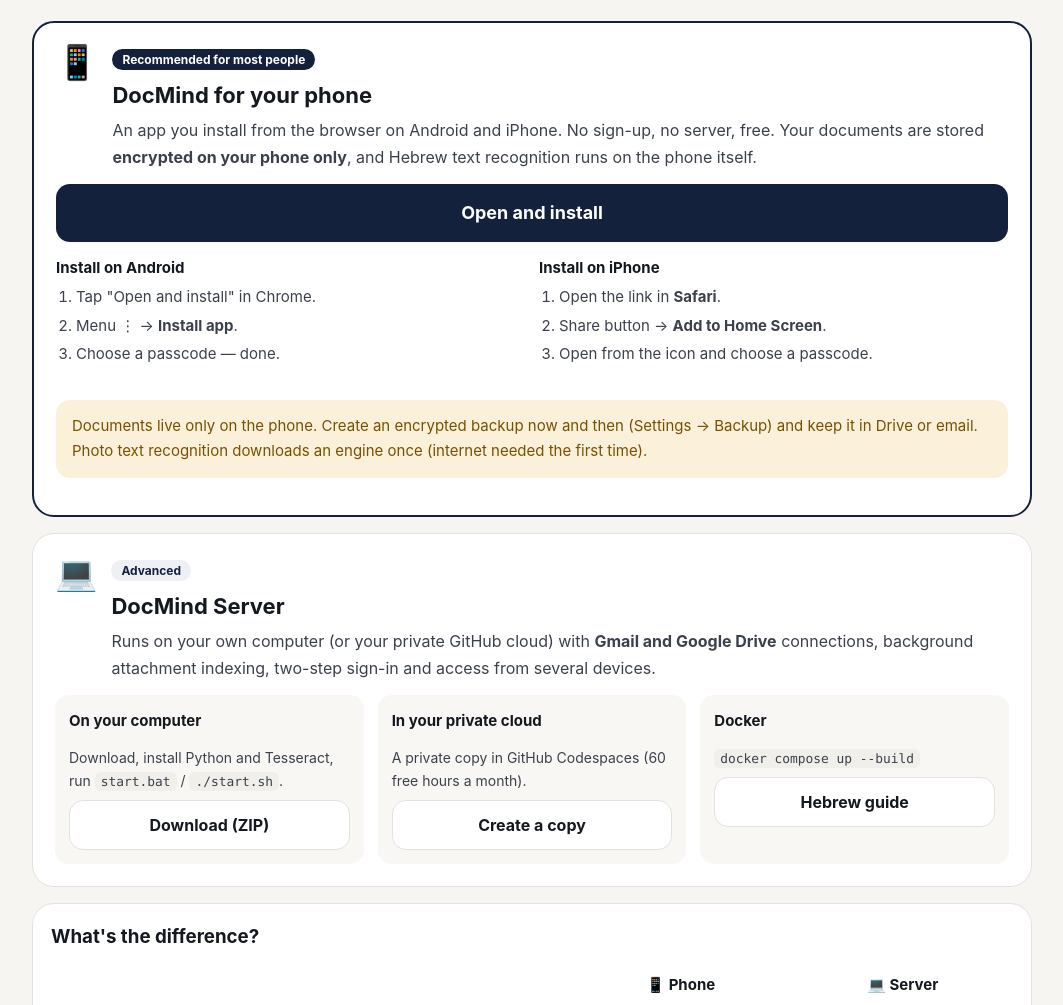
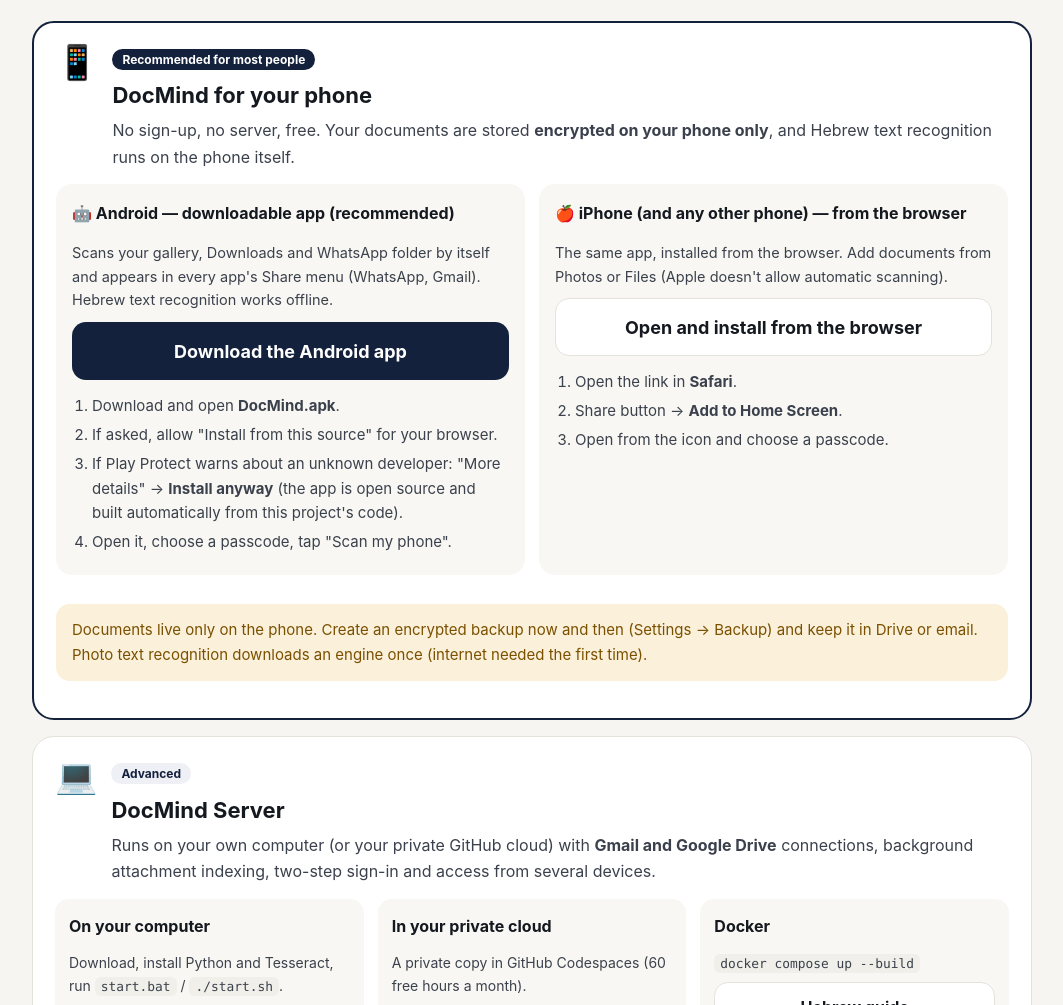
Before and after one commit to yakov-ashgar27/DocMind, a plain HTML site: page docs/index.html in a window 1280 px wide. Shown: the part 1795-2800 px from the top of the page, without its empty margins (108-1171 px from the left). Drawn offline with Linux system fonts and the light colour scheme.

Commit message:
Site: Android app download track + iPhone web track; OCR fallback in the Android app
Co-Authored-By: Claude Opus 5.5 <noreply@anthropic.com>
Claude-Session: https://claude.ai/code/session_01QzFoSDdpS5ZJge1dXwJsAa

```diff
--- a/docs/index.html
+++ b/docs/index.html
@@ -58,7 +58,8 @@ code{font-family:ui-monospace,SFMono-Regular,Menlo,monospace;font-size:.92em;bac
 .ed-head h3{margin:6px 0 4px;font-size:22px}.ed-head p{margin:0;color:var(--ink2)}
 .btn.big{min-height:58px;font-size:18px;align-self:stretch}
 .grid.two{grid-template-columns:repeat(auto-fit,minmax(220px,1fr))}.grid.three{grid-template-columns:repeat(auto-fit,minmax(200px,1fr))}
-.edition h4{margin:0 0 4px;font-size:15px}
+.edition h4{margin:0 0 4px;font-size:16px}
+.track{display:flex;flex-direction:column;gap:10px;background:#f8f7f3;border-radius:16px;padding:16px}.meta-p{margin:0;color:var(--ink2);font-size:14.5px}
 .mini{display:flex;flex-direction:column;gap:8px;background:#f8f7f3;border-radius:14px;padding:14px}.mini p{margin:0;font-size:14px;color:var(--ink2)}
 .compare{background:var(--surface);border:1px solid var(--line);border-radius:22px;padding:18px;overflow-x:auto}
 .compare h3{margin:0 0 10px}.compare table{width:100%;border-collapse:collapse;font-size:15px}
@@ -83,7 +84,7 @@ footer{padding:30px 0 50px;color:var(--muted);font-size:14px;text-align:center}
   <p class="lead"><span data-l="he">עוזר מסמכים אישי בעברית ובאנגלית: מזהה תעודת זהות, צו מילואים, אישור לימודים ועוד, גם כששם הקובץ הוא <code>IMG_2026…</code>. זוכר מה נדרש לכל תהליך, ומכין תיק מסמכים להורדה.</span><span data-l="en">A Hebrew/English personal document assistant: recognises ID cards, reserve orders, enrollment proofs and more, even when the file is called <code>IMG_2026…</code>. It remembers what each process needs and prepares a bundle to download.</span></p>
   <div id="you" class="you"></div>
   <div class="cta">
-    <a class="btn primary" href="app/"><span data-l="he">📱 פתיחה והתקנה בטלפון</span><span data-l="en">📱 Open and install on your phone</span></a>
+    <a class="btn primary" href="#phone"><span data-l="he">📱 להתקנה בטלפון</span><span data-l="en">📱 Install on your phone</span></a>
     <a class="btn ghost" href="#get"><span data-l="he">כל האפשרויות</span><span data-l="en">All options</span></a>
     <a class="btn ghost" href="https://github.com/yakov-ashgar27/DocMind"><span data-l="he">הקוד ב-GitHub</span><span data-l="en">Code on GitHub</span></a>
   </div>
@@ -119,17 +120,26 @@ footer{padding:30px 0 50px;color:var(--muted);font-size:14px;text-align:center}
     <div class="ed-head"><span class="ed-icon">📱</span><div>
       <span class="tag" data-l="he">מומלץ לרוב האנשים</span><span class="tag" data-l="en">Recommended for most people</span>
       <h3 data-l="he">DocMind לטלפון</h3><h3 data-l="en">DocMind for your phone</h3>
-      <p data-l="he">אפליקציה שמותקנת מהדפדפן ב-Android וב-iPhone. בלי הרשמה, בלי שרת, בחינם. המסמכים נשמרים <b>מוצפנים רק בטלפון שלך</b>, וזיהוי הטקסט בעברית רץ בטלפון עצמו.</p>
-      <p data-l="en">An app you install from the browser on Android and iPhone. No sign-up, no server, free. Your documents are stored <b>encrypted on your phone only</b>, and Hebrew text recognition runs on the phone itself.</p>
+      <p data-l="he">בלי הרשמה, בלי שרת, בחינם. המסמכים נשמרים <b>מוצפנים רק בטלפון שלך</b>, וזיהוי הטקסט בעברית רץ בטלפון עצמו.</p>
+      <p data-l="en">No sign-up, no server, free. Your documents are stored <b>encrypted on your phone only</b>, and Hebrew text recognition runs on the phone itself.</p>
     </div></div>
-    <a class="btn primary big" href="app/"><span data-l="he">פתיחה והתקנה</span><span data-l="en">Open and install</span></a>
     <div class="grid two">
-      <div><h4 data-l="he">התקנה ב-Android</h4><h4 data-l="en">Install on Android</h4>
-        <ol class="steps" data-l="he"><li>ללחוץ "פתיחה והתקנה" ב-Chrome.</li><li>תפריט ⋮ ← <b>התקנת אפליקציה</b>.</li><li>לבחור קוד גישה — וזהו.</li></ol>
-        <ol class="steps" data-l="en"><li>Tap "Open and install" in Chrome.</li><li>Menu ⋮ → <b>Install app</b>.</li><li>Choose a passcode — done.</li></ol></div>
-      <div><h4 data-l="he">התקנה ב-iPhone</h4><h4 data-l="en">Install on iPhone</h4>
+      <div class="track">
+        <h4>🤖 Android — <span data-l="he">אפליקציה להורדה (מומלץ)</span><span data-l="en">downloadable app (recommended)</span></h4>
+        <p class="meta-p" data-l="he">סורקת בעצמה את הגלריה, ההורדות ותיקיית וואטסאפ, ומופיעה בתפריט "שיתוף" של כל אפליקציה (וואטסאפ, Gmail). זיהוי הטקסט בעברית עובד גם בלי אינטרנט.</p>
+        <p class="meta-p" data-l="en">Scans your gallery, Downloads and WhatsApp folder by itself and appears in every app's Share menu (WhatsApp, Gmail). Hebrew text recognition works offline.</p>
+        <a class="btn primary big" href="https://github.com/yakov-ashgar27/DocMind/releases/download/android-latest/DocMind.apk"><span data-l="he">הורדת האפליקציה לאנדרואיד</span><span data-l="en">Download the Android app</span></a>
+        <ol class="steps" data-l="he"><li>ללחוץ על ההורדה ולפתוח את הקובץ <b>DocMind.apk</b>.</li><li>אם מופיעה בקשה: לאשר "התקנה מהמקור הזה" לדפדפן.</li><li>אם Play Protect מזהיר על מפתח לא מוכר: "פרטים נוספים" ← <b>להתקין בכל זאת</b> (האפליקציה בקוד פתוח, ונבנית אוטומטית מהקוד שבעמוד הזה).</li><li>לפתוח, לבחור קוד גישה וללחוץ "סריקת הטלפון".</li></ol>
+        <ol class="steps" data-l="en"><li>Download and open <b>DocMind.apk</b>.</li><li>If asked, allow "Install from this source" for your browser.</li><li>If Play Protect warns about an unknown developer: "More details" → <b>Install anyway</b> (the app is open source and built automatically from this project's code).</li><li>Open it, choose a passcode, tap "Scan my phone".</li></ol>
+      </div>
+      <div class="track">
+        <h4>🍎 iPhone <span data-l="he">(וגם כל טלפון אחר) — מהדפדפן</span><span data-l="en">(and any other phone) — from the browser</span></h4>
+        <p class="meta-p" data-l="he">אותה אפליקציה, מותקנת מהדפדפן. מוסיפים מסמכים מהגלריה או מהקבצים (אפל לא מאפשרת סריקה אוטומטית).</p>
+        <p class="meta-p" data-l="en">The same app, installed from the browser. Add documents from Photos or Files (Apple doesn't allow automatic scanning).</p>
+        <a class="btn ghost big" href="app/"><span data-l="he">פתיחה והתקנה מהדפדפן</span><span data-l="en">Open and install from the browser</span></a>
         <ol class="steps" data-l="he"><li>לפתוח את הקישור ב-<b>Safari</b>.</li><li>כפתור השיתוף ← <b>הוסף למסך הבית</b>.</li><li>לפתוח מהאייקון ולבחור קוד גישה.</li></ol>
-        <ol class="steps" data-l="en"><li>Open the link in <b>Safari</b>.</li><li>Share button → <b>Add to Home Screen</b>.</li><li>Open from the icon and choose a passcode.</li></ol></div>
+        <ol class="steps" data-l="en"><li>Open the link in <b>Safari</b>.</li><li>Share button → <b>Add to Home Screen</b>.</li><li>Open from the icon and choose a passcode.</li></ol>
+      </div>
     </div>
     <p class="note" data-l="he">המסמכים נמצאים רק בטלפון. כדאי ליצור מדי פעם קובץ גיבוי מוצפן (הגדרות ← גיבוי) ולשמור אותו בדרייב או במייל. זיהוי טקסט מתמונות מוריד מנוע פעם אחת (צריך אינטרנט בפעם הראשונה).</p>
     <p class="note" data-l="en">Documents live only on the phone. Create an encrypted backup now and then (Settings → Backup) and keep it in Drive or email. Photo text recognition downloads an engine once (internet needed the first time).</p>
@@ -159,7 +169,8 @@ footer{padding:30px 0 50px;color:var(--muted);font-size:14px;text-align:center}
     <table>
       <thead><tr><th></th><th>📱 <span data-l="he">טלפון</span><span data-l="en">Phone</span></th><th>💻 Server</th></tr></thead>
       <tbody>
-        <tr><td data-l="he">התקנה</td><td data-l="en">Setup</td><td data-l="he">לחיצה אחת</td><td data-l="en">One tap</td><td data-l="he">מחשב / ענן</td><td data-l="en">Computer / cloud</td></tr>
+        <tr><td data-l="he">סריקה אוטומטית של הטלפון</td><td data-l="en">Automatic phone scan</td><td data-l="he">באפליקציית אנדרואיד</td><td data-l="en">Android app</td><td>—</td></tr>
+        <tr><td data-l="he">התקנה</td><td data-l="en">Setup</td><td data-l="he">הורדה / לחיצה אחת</td><td data-l="en">Download / one tap</td><td data-l="he">מחשב / ענן</td><td data-l="en">Computer / cloud</td></tr>
         <tr><td data-l="he">איפה המסמכים</td><td data-l="en">Where documents live</td><td data-l="he">רק בטלפון</td><td data-l="en">Only on the phone</td><td data-l="he">במחשב שלך</td><td data-l="en">On your computer</td></tr>
         <tr><td data-l="he">זיהוי טקסט בעברית, עוזר, זיכרון, תיקים</td><td data-l="en">Hebrew OCR, assistant, memory, bundles</td><td>✓</td><td>✓</td></tr>
         <tr><td data-l="he">כספת מוצפנת, תזכורות, ייבוא וואטסאפ</td><td data-l="en">Encrypted vault, reminders, WhatsApp import</td><td>✓</td><td>✓</td></tr>
```
Also changed, not shown: mobile/js/core/extract.js (+11 -4 lines), 1 other file.
